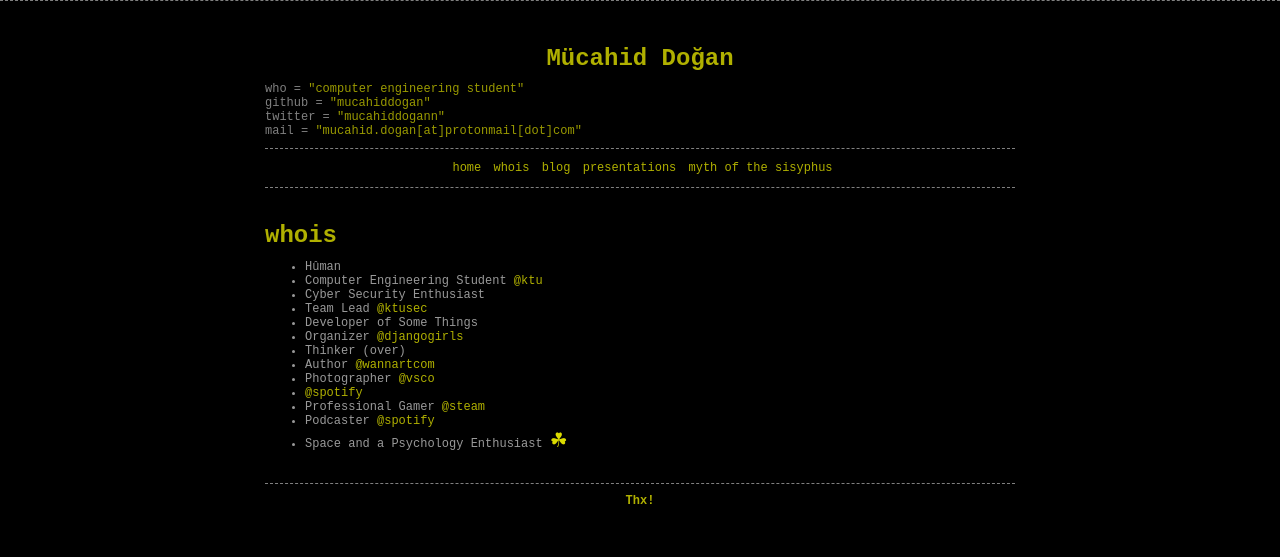
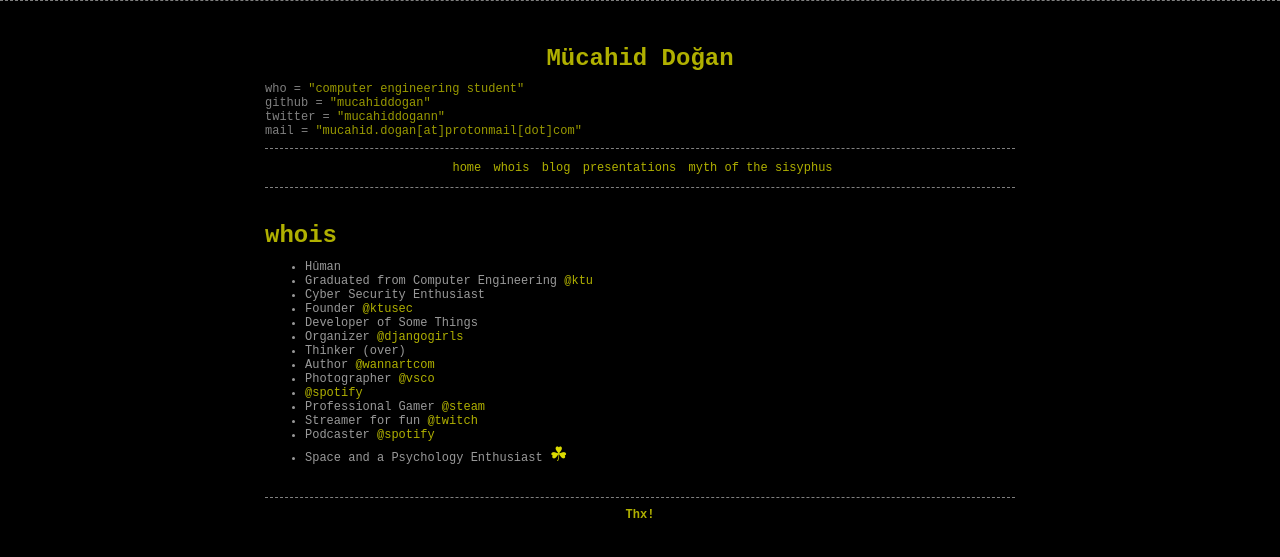
Before and after one commit to mucahiddogan/mucahiddogan.github.io, a Jekyll site: the page built from whois.md, in a window 1280 px wide. Shown: the top 557 px of the page. Built offline with Jekyll 4.4.1, drawn with Linux system fonts in a browser that asks for light colours.

Commit message:
Update whois.md

```diff
--- a/whois.md
+++ b/whois.md
@@ -4,9 +4,9 @@ title: "whois"
 permalink: /whois/
 ---
 * Hûman
-* Computer Engineering Student <a href="https://ktu.edu.tr" target="_blank">@ktu</a>
+* Graduated from Computer Engineering <a href="https://ktu.edu.tr" target="_blank">@ktu</a>
 * Cyber Security Enthusiast
-* Team Lead <a href="https://ktusec.org" target="_blank">@ktusec</a>
+* Founder <a href="https://ktusec.org" target="_blank">@ktusec</a>
 * Developer of Some Things
 * Organizer <a href="https://djangogirls.org/trabzon1" target="_blank">@djangogirls</a>
 * Thinker (over)
@@ -14,5 +14,6 @@ permalink: /whois/
 * Photographer <a href="https://vsco.co/mucahiddogann" target="_blank">@vsco</a>
 * <a href="https://open.spotify.com/user/6lcy5a0gtp3kgm03b5aix3du4?si=5Zvj6IUJStmfFjfp_PMXzA" target="_blank">@spotify</a>
 * Professional Gamer <a href="https://steamcommunity.com/id/mucahiddogan" target="_blank">@steam</a>
+* Streamer for fun <a href="https://twitch.tv/wxes" target="_blank">@twitch</a>
 * Podcaster <a href="https://open.spotify.com/show/4y7IwBplHe66RQZCr8jQup?si=_PnCxJZjSNixQxw5Hm1T_w" target="_blank">@spotify</a>
 * Space and a Psychology Enthusiast <font size="5px" color="#dcdc00">&#9752;</font>
```
